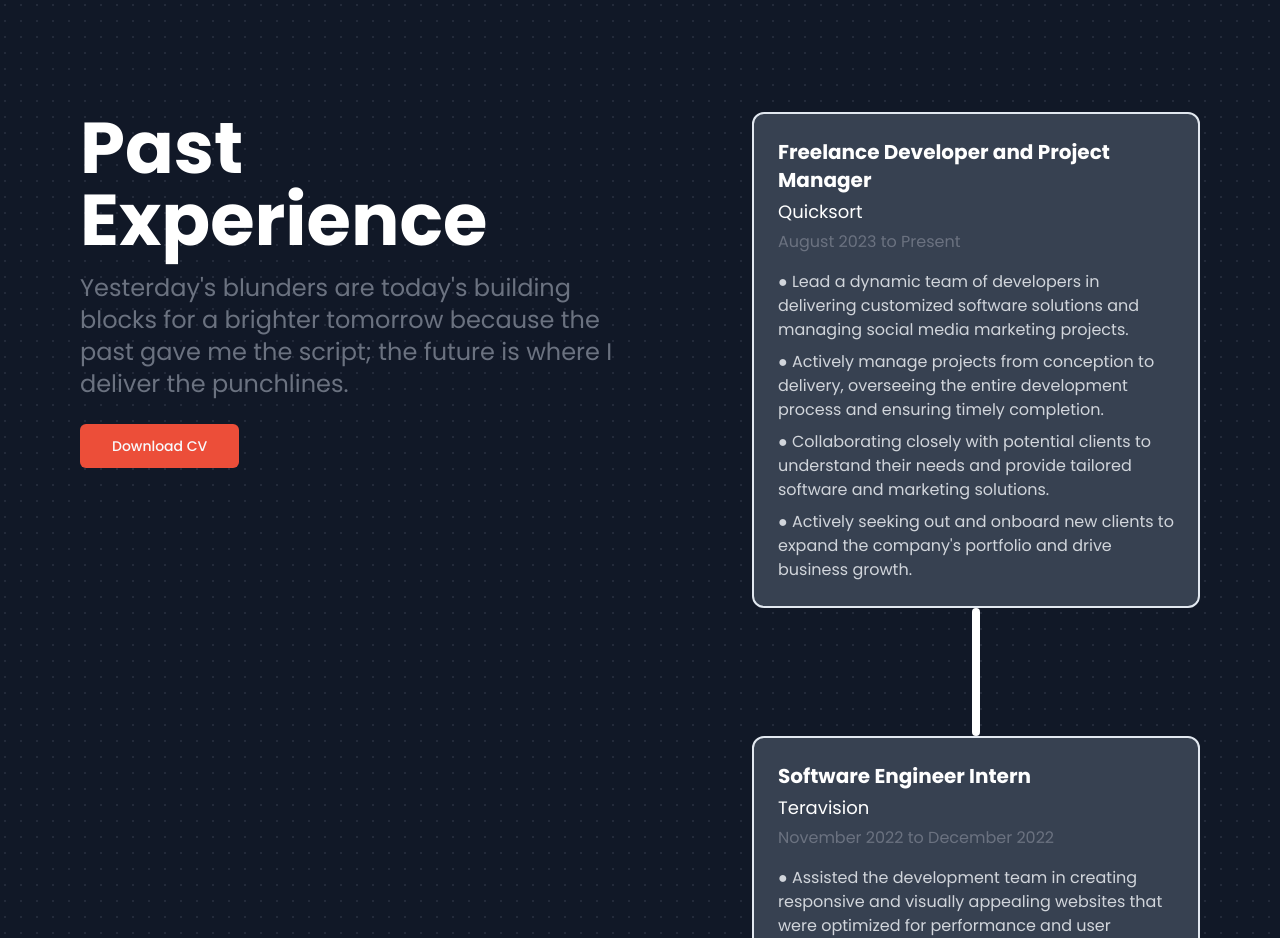
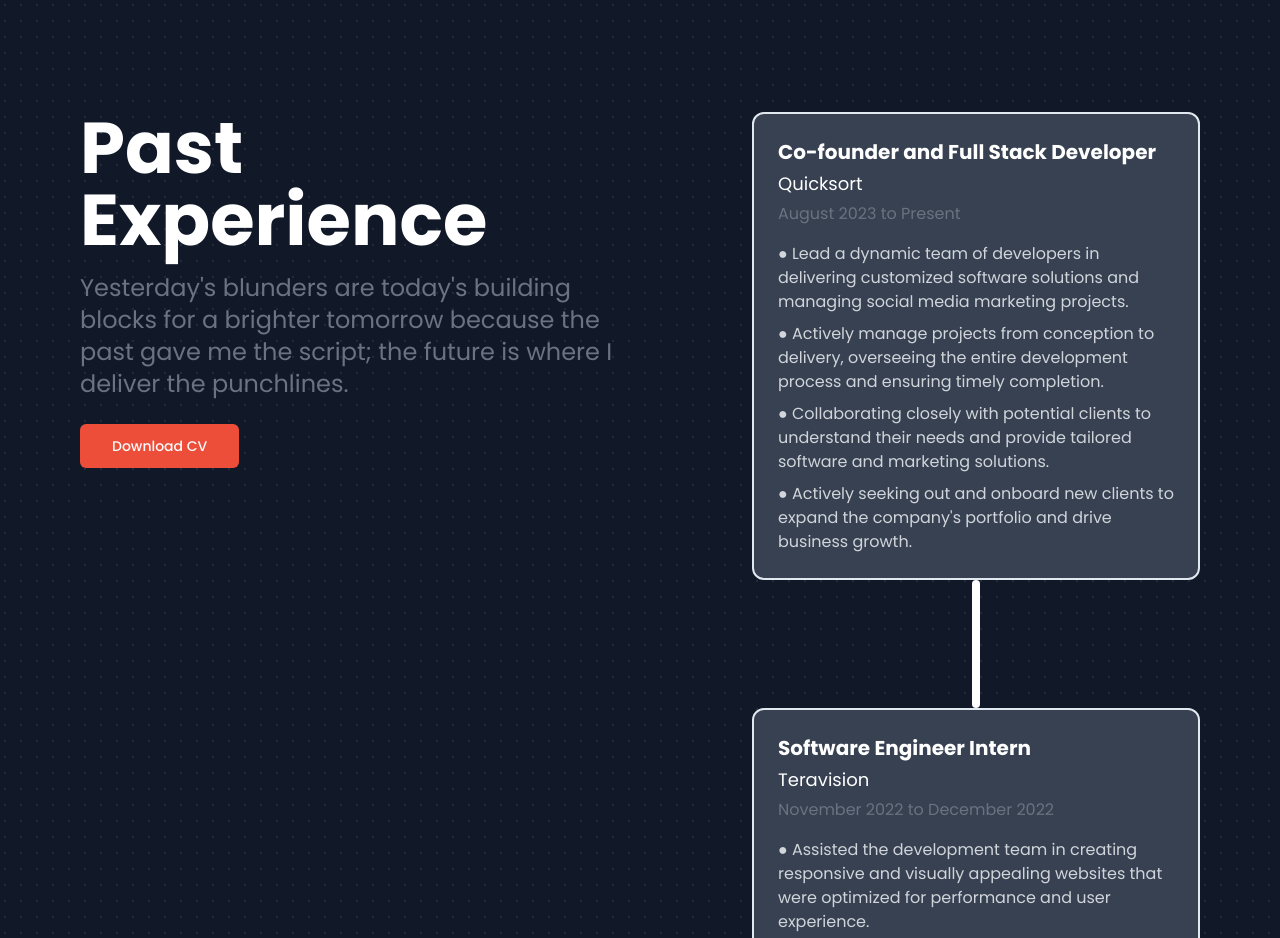
Before and after one commit to miggyalino/miggyalino.madev, a Next.js app: page / in a window 1280 px wide. Shown: the part 2080-3018 px from the top of the page. Built offline with nearby package versions, Linux system fonts and the light colour scheme.

Commit message:
file change and change in constants

```diff
--- a/constants/index.ts
+++ b/constants/index.ts
@@ -21,7 +21,7 @@ export const DATABASE_STACK = [
 
 export const EXPERIENCE = [
   {
-    title: "Freelance Developer and Project Manager",
+    title: "Co-founder and Full Stack Developer",
     company: "Quicksort",
     date: "August 2023 to Present",
     description: [
```
Also changed, not shown: 1 other file (tests, documents, lock files or other folders).
